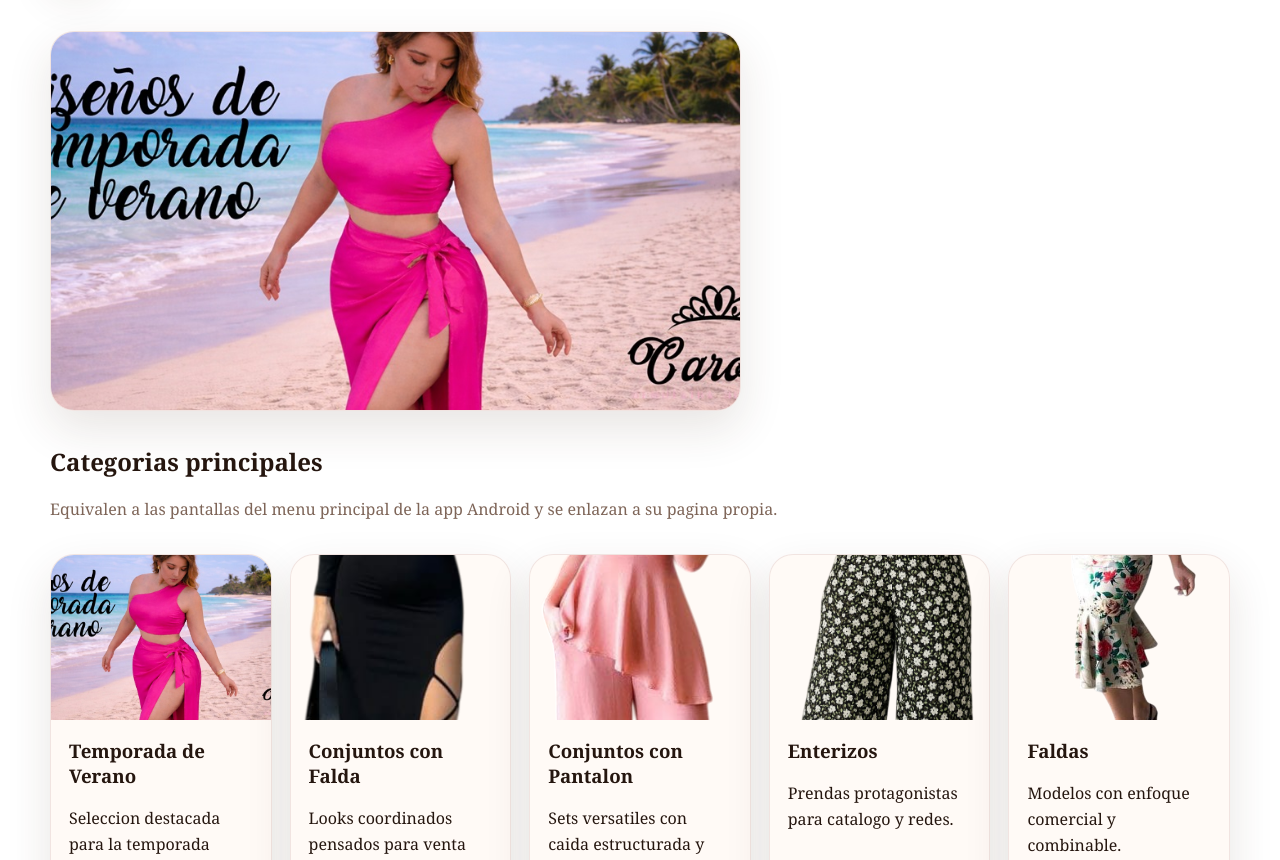
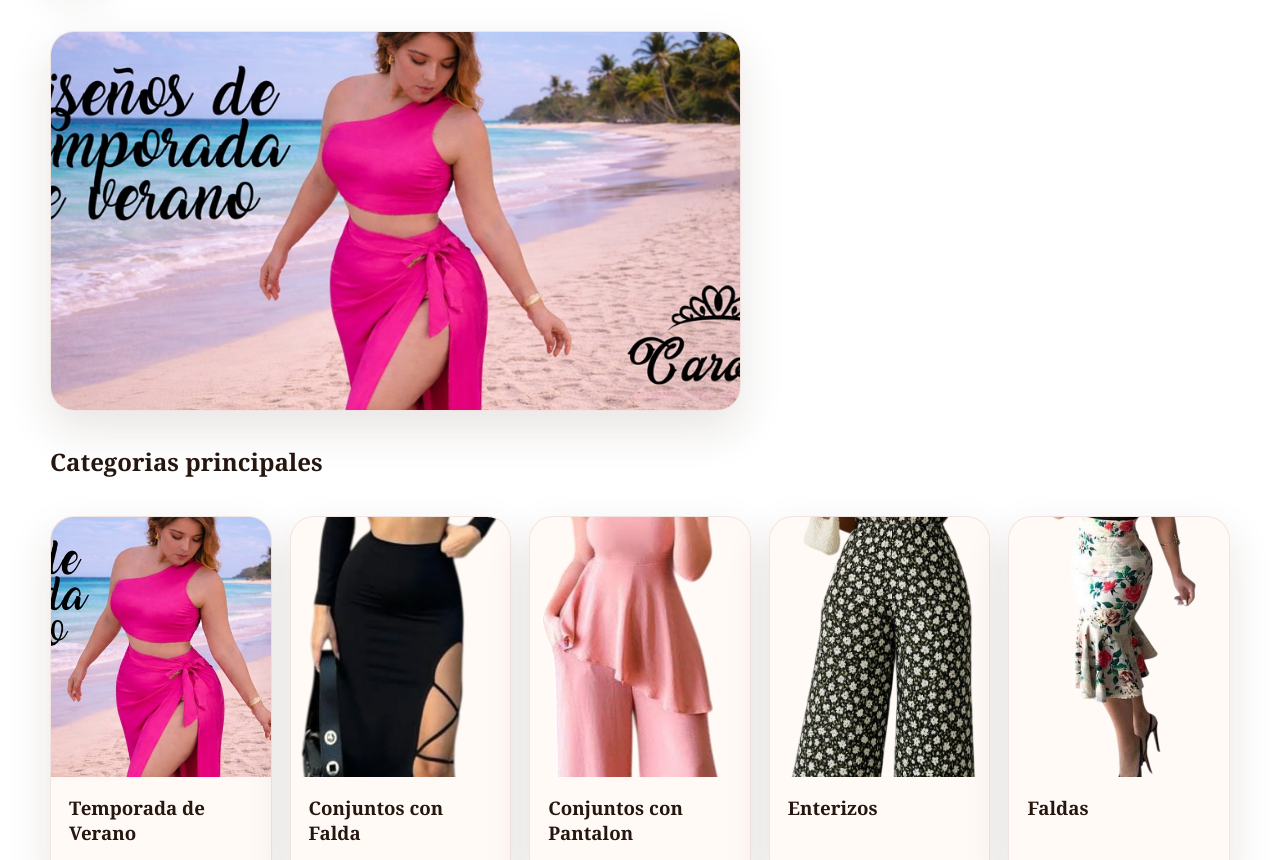
Before and after one commit to appFactory230889/CatlogoDistribuidoresCarols, a plain HTML site: page docs/index.html in a window 1280 px wide. Shown: the part 92-952 px from the top of the page. Drawn offline with Linux system fonts and the light colour scheme.

Commit message:
limpieza de categorias

```diff
--- a/docs/assets/css/styles.css
+++ b/docs/assets/css/styles.css
@@ -295,10 +295,12 @@ p {
 
 .card {
   overflow: hidden;
+  display: flex;
+  flex-direction: column;
 }
 
 .card-media {
-  aspect-ratio: 4 / 3;
+  height: 260px;
   overflow: hidden;
 }
 
@@ -306,6 +308,7 @@ p {
   width: 100%;
   height: 100%;
   object-fit: cover;
+  object-position: center;
   transition: transform 220ms ease;
 }
 
@@ -315,11 +318,6 @@ p {
 
 .card-copy {
   padding: 18px 18px 20px;
-}
-
-.card-copy p {
-  line-height: 1.6;
-  min-height: 3.1em;
 }
 
 .toolbar {
--- a/docs/assets/js/app.js
+++ b/docs/assets/js/app.js
@@ -82,7 +82,7 @@ function setActiveNav(pageType) {
 }
 
 function createCategoryCard(category) {
-  return `<a class="card" href="${category.page}"><div class="card-media"><img src="${category.image}" alt="${category.title}"></div><div class="card-copy"><h3>${category.title}</h3><p>${category.description}</p></div></a>`;
+  return `<a class="card" href="${category.page}"><div class="card-media"><img src="${category.image}" alt="${category.title}"></div><div class="card-copy"><h3>${category.title}</h3></div></a>`;
 }
 
 function createProductCard(item) {
--- a/docs/index.html
+++ b/docs/index.html
@@ -24,7 +24,7 @@
       <div class="hero-media"><img src="assets/img/temporada.jpg" alt="Temporada"></div>
     </section>
     <section>
-      <div class="section-heading"><div><h2>Categorias principales</h2><p>Equivalen a las pantallas del menu principal de la app Android y se enlazan a su pagina propia.</p></div></div>
+      <div class="section-heading"><div><h2>Categorias principales</h2></div></div>
       <div class="category-grid" data-category-grid></div>
     </section>
     <section>
```
